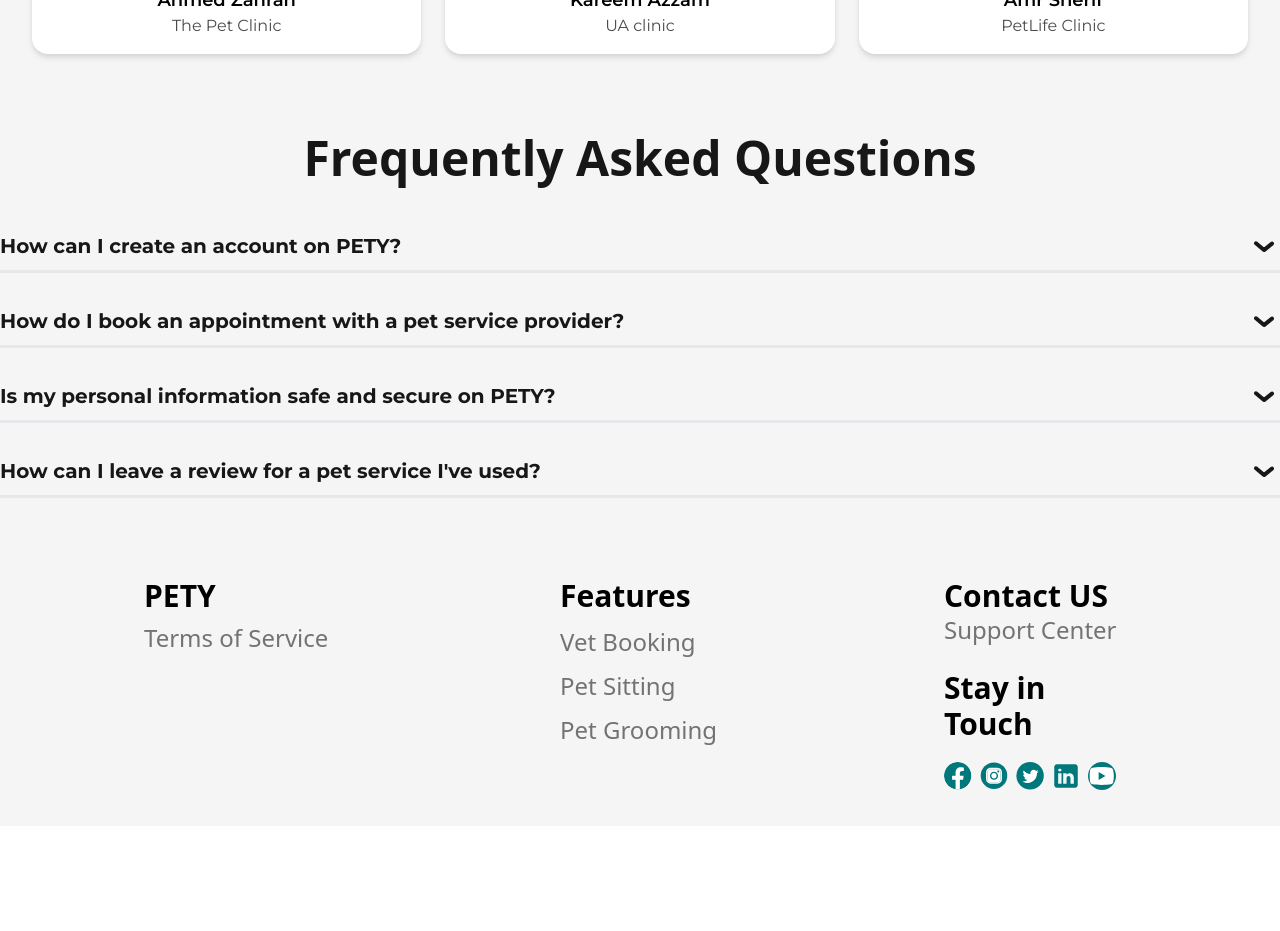
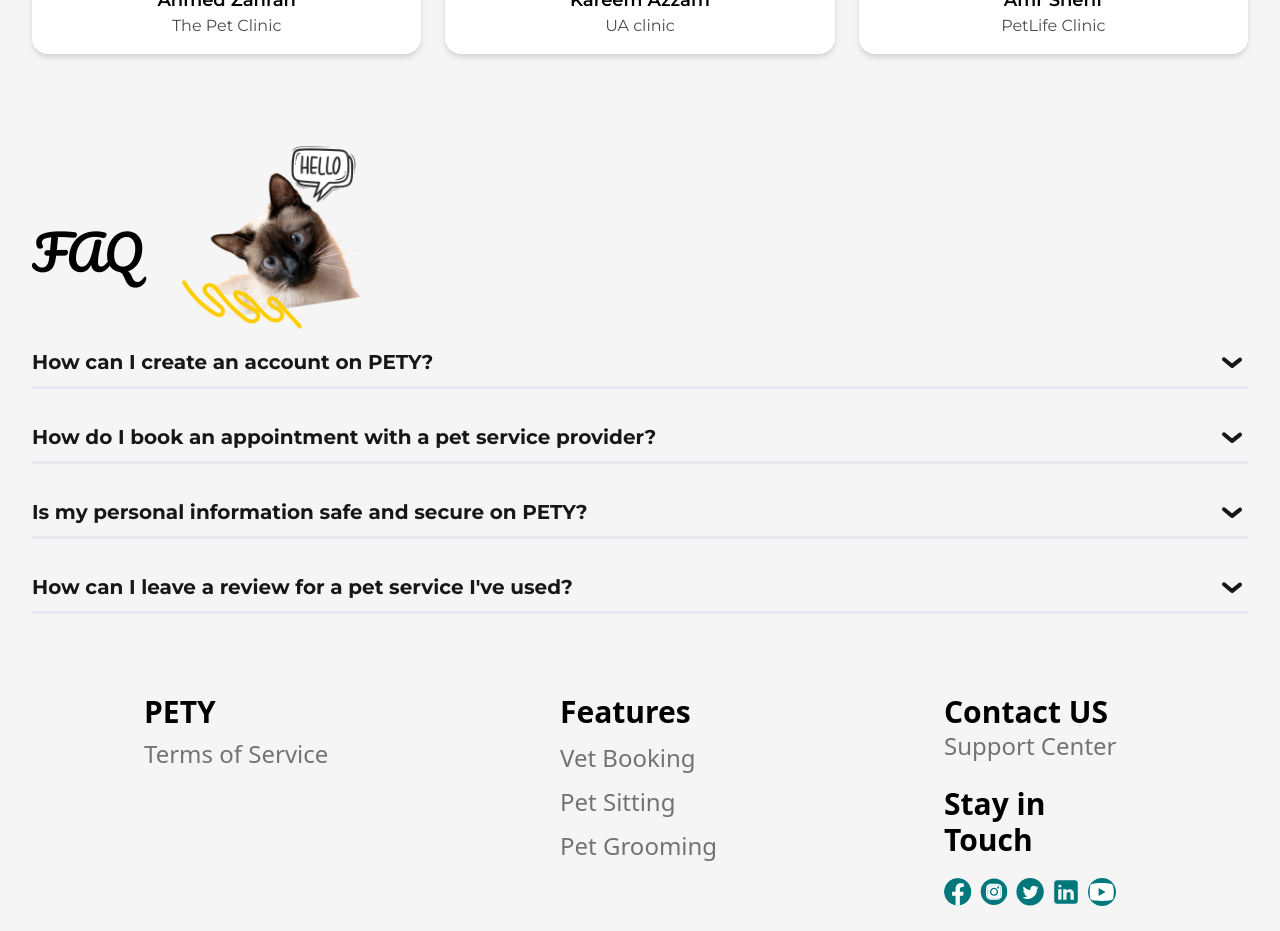
Before and after one commit to AhmedZahran15/Pety---Pet-Care, a React (Vite) app: page / in a window 1280 px wide. Shown: the part 2860-3791 px from the top of the page. Before the commit the page ends 3686 px from the top, so only its background shows below. Built offline with nearby package versions, Linux system fonts and the light colour scheme; no server answers; what react-geocode would draw is missing.

Commit message:
refactor: Update FAQ page styling and content

```diff
--- a/src/Pages/HomePage/FAQ.jsx
+++ b/src/Pages/HomePage/FAQ.jsx
@@ -26,10 +26,17 @@ export default function FAQ() {
     setIsOpen((prev) => (index === prev ? null : index));
   }
   return (
-    <div className="mx-8 mt-20 flex flex-col items-center gap-y-10 sm:container sm:mx-auto">
-      <h1 className="font-fredoka text-3xl font-bold text-neutral-900 sm:text-4xl md:text-5xl">
-        Frequently Asked Questions
-      </h1>
+    <div className="container mx-auto mt-20 flex flex-col items-center px-8">
+      <div className="-mb-8 flex items-center self-start">
+        <h1 className="font-Pacifico text-3xl text-black sm:text-4xl md:text-5xl">
+          FAQ
+        </h1>
+        <img
+          className="w-60"
+          src="/images/homepage/helloCat.png"
+          alt="Cat saying hello."
+        />
+      </div>
       <div className="flex flex-col gap-y-6">
         {faqs.map((item, index) => (
           <AccordionItem
@@ -55,12 +62,12 @@ export default function FAQ() {
 function AccordionItem({ item, index, isOpen, toggle, children }) {
   return (
     <div
-      className={`w-full cursor-pointer border-b-[3px] py-2 font-['Montserrat'] text-xl`}
+      className={`font-Montserrat w-full cursor-pointer border-b-[3px] py-2 text-xl`}
       onClick={() => toggle(index)}
     >
       <div className="group flex items-center justify-between font-medium ">
         <span
-          className={`font-['Montserrat'] text-xl font-bold transition-all duration-300 group-hover:text-primary  ${
+          className={`text-xl font-bold transition-all duration-300 group-hover:text-primary  ${
             isOpen === index ? "text-primary" : "text-neutral-900"
           }`}
         >
```
